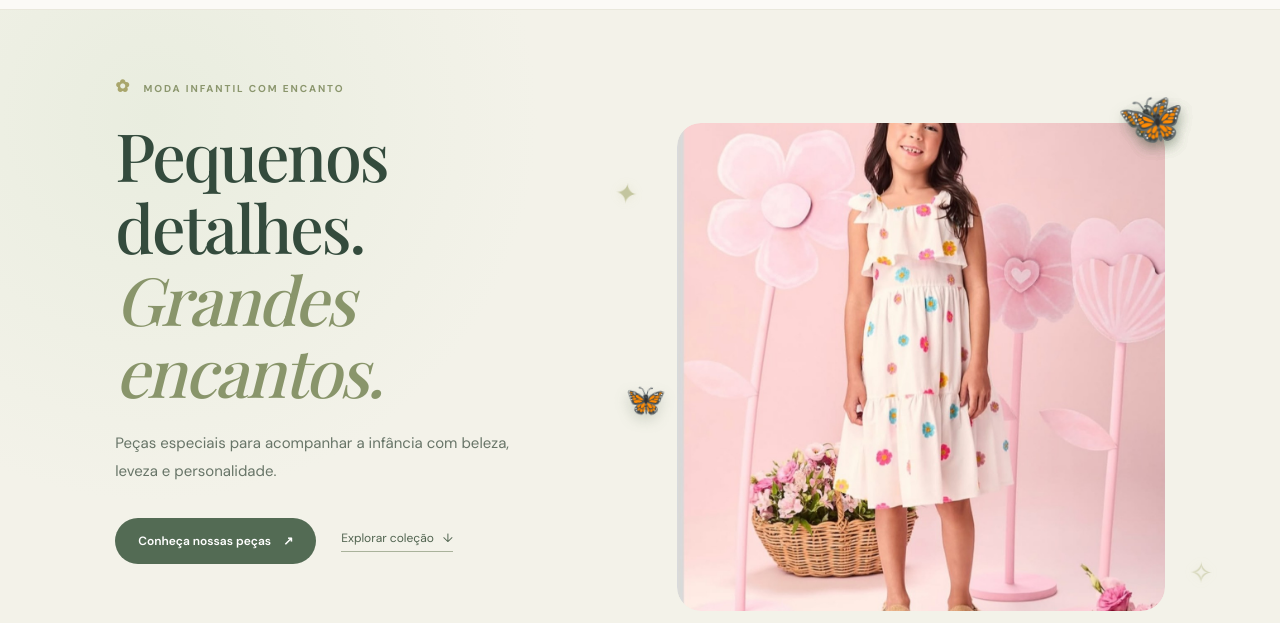
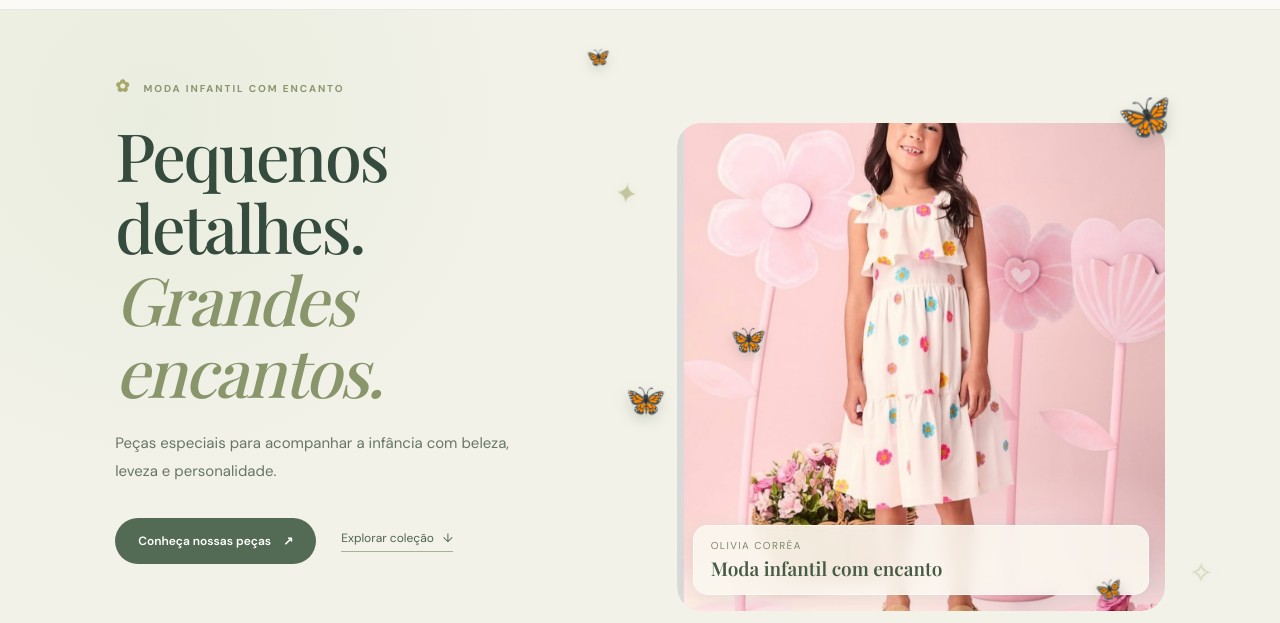
Before and after one commit to wchagas73-lang/Oliviacorrea, a plain HTML site: page index.html in a window 1280 px wide. Shown: the part 78-701 px from the top of the page. Drawn offline with nearby package versions, Linux system fonts and the light colour scheme.

Commit message:
Style extra butterflies and hero photo overlay caption

```diff
--- a/style.css
+++ b/style.css
@@ -445,3 +445,50 @@ a{color:inherit;text-decoration:none}
   .butterfly-one,.butterfly-two,.hero-sparkle{animation:none!important}
   .reveal-on-scroll{opacity:1;transform:none;transition:none}
 }
+
+
+/* Borboletas adicionais e legenda sobre a foto principal */
+.butterfly-three,.butterfly-four,.butterfly-five{
+  position:absolute;
+  z-index:3;
+  pointer-events:none;
+  font-size:clamp(19px,2.6vw,29px);
+  filter:drop-shadow(0 4px 6px rgba(65,88,57,.2));
+}
+.butterfly-three{top:42%;right:43%;animation:butterfly-loop-two 7.2s ease-in-out infinite .8s}
+.butterfly-four{top:78%;right:9%;font-size:22px;animation:butterfly-loop-one 8s ease-in-out infinite 1.1s}
+.butterfly-five{top:8%;left:43%;font-size:19px;animation:butterfly-loop-two 6.2s ease-in-out infinite 1.6s}
+.hero-photo-caption{
+  position:absolute;
+  left:16px;
+  right:16px;
+  bottom:16px;
+  z-index:4;
+  display:flex;
+  flex-direction:column;
+  gap:3px;
+  padding:13px 17px;
+  border:1px solid rgba(255,255,255,.62);
+  border-radius:15px;
+  background:rgba(250,248,239,.88);
+  backdrop-filter:blur(7px);
+  box-shadow:0 5px 18px rgba(53,65,45,.1);
+}
+.hero-photo-caption span{
+  color:#7b876c;
+  font-size:10px;
+  letter-spacing:.14em;
+  text-transform:uppercase;
+}
+.hero-photo-caption strong{
+  color:#465b45;
+  font-family:"Playfair Display",serif;
+  font-size:clamp(15px,2vw,19px);
+  font-weight:600;
+}
+@media(max-width:760px){
+ .butterfly-three{top:35%;right:4%;font-size:22px}
+ .butterfly-four{top:76%;right:5%;font-size:20px}
+ .butterfly-five{top:5%;left:8%;font-size:18px}
+ .hero-photo-caption{left:11px;right:11px;bottom:11px;padding:10px 13px}
+}
```
